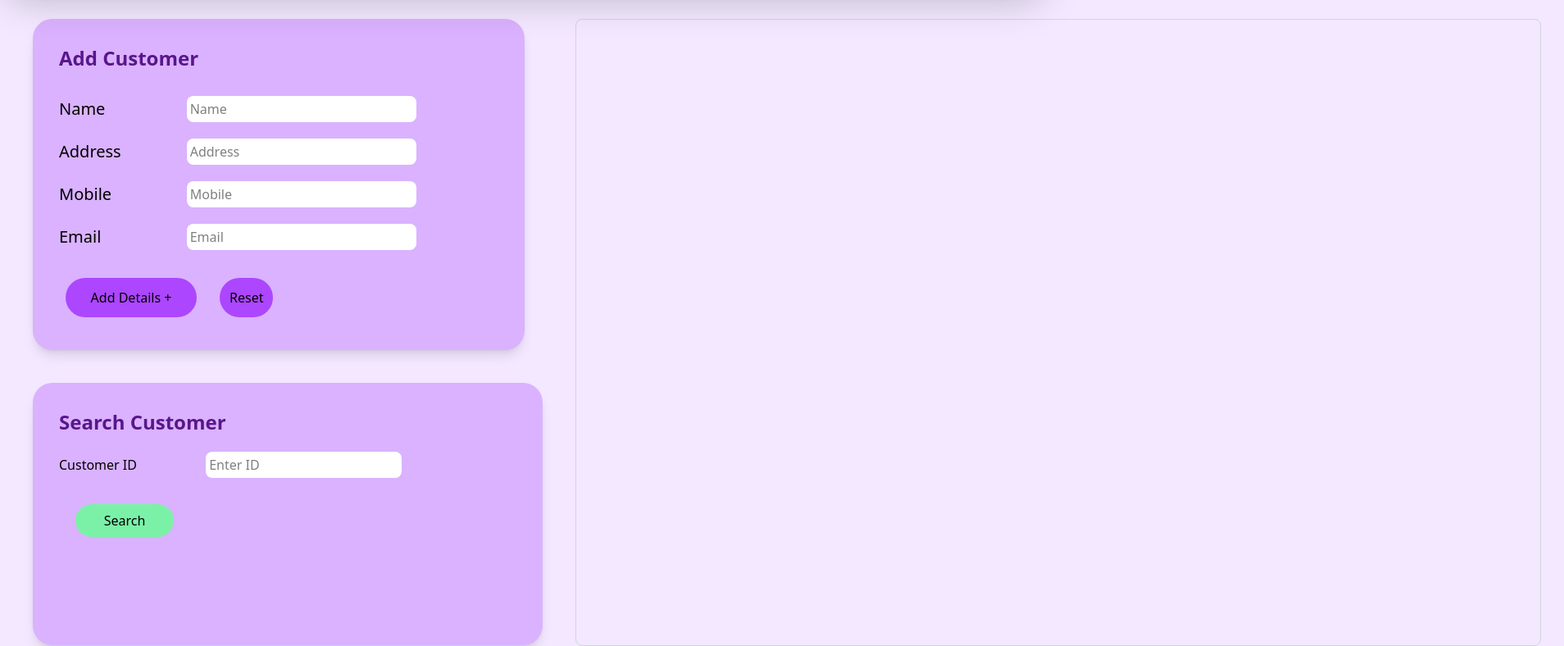
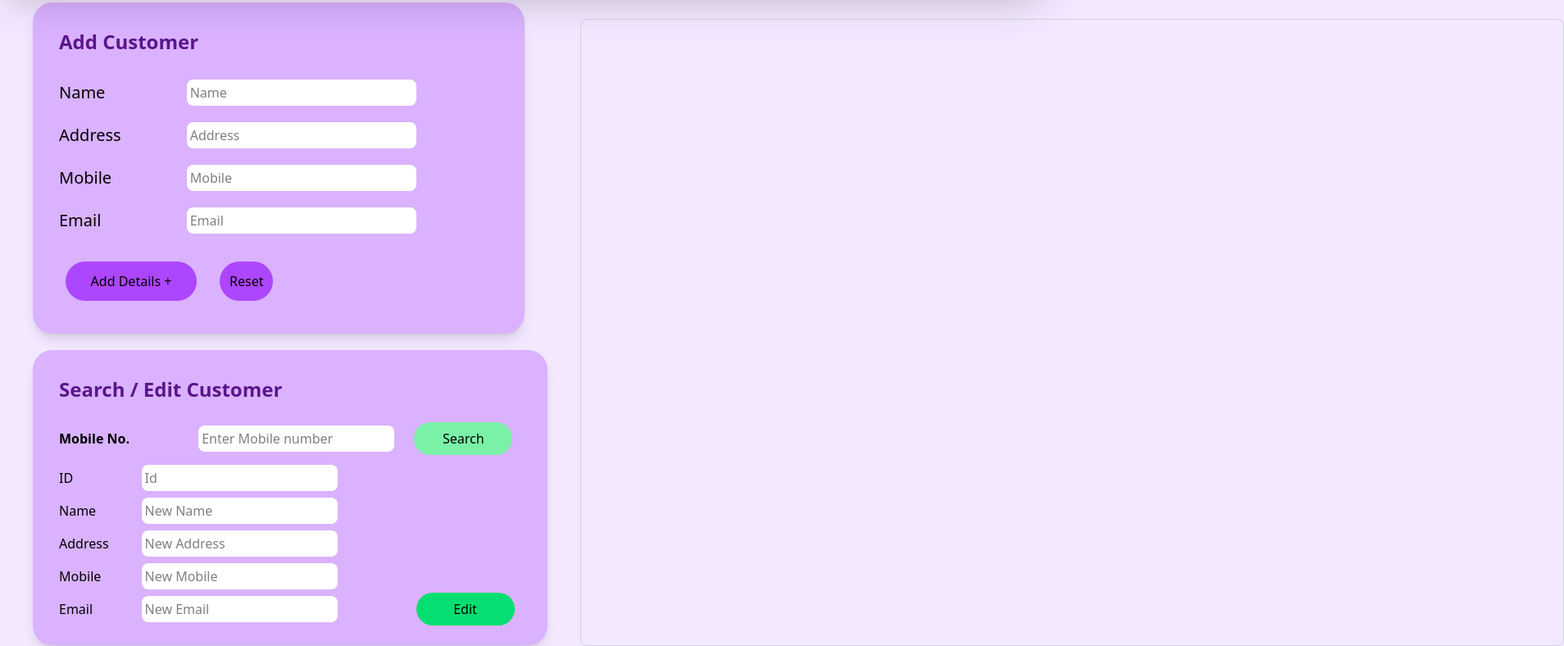
Before and after one commit to tharunda2000/MOS-burgers, a plain HTML site: page CustomerMgt.html in a window 1280 px wide. Shown: the part 137-925 px from the top of the page at 82% size, 1908 px wide, since content can reach past the window. Drawn offline with nearby package versions, Linux system fonts and the light colour scheme; no server answers.

Commit message:
Search/Edit customer section structer created and styled

```diff
--- a/CustomerMgt.html
+++ b/CustomerMgt.html
@@ -29,7 +29,7 @@
 
 
 
-            <form action="" id="form" class="bg-purple-300 p-8 rounded-3xl mt-5 w-150 mb-10 shadow-lg">
+            <form action="" id="form" class="bg-purple-300 p-8 rounded-3xl mt-0 w-150 mb-5 shadow-lg">
 
               <h1 class="text-purple-900 text-2xl font-bold mb-5 ">Add Customer</h1>
               <div class="flex">
@@ -77,23 +77,55 @@
 
             </form>
 
-            <form action="" class="bg-purple-300 p-8 rounded-3xl   h-80 shadow-lg ">
-                <h1 class="text-purple-900 text-2xl font-bold">Search Customer</h1>
-                <div class="mt-3">
-                    <label for="" id="label">Customer ID</label>
-                    <input type="text" placeholder="Enter ID" id="idIn" class="bg-white rounded-lg p-1 my-2 ms-20" />
+            <form action="" class="bg-purple-300 p-8 rounded-3xl   h-90 shadow-lg ">
+                <h1 class="text-purple-900 text-2xl font-bold">Search / Edit Customer</h1>
+                <div class="">
+                    <label for="" id="label" class="font-bold">Mobile No.</label>
+                    <input type="text" placeholder="Enter Mobile number"  class="bg-white rounded-lg p-1 my-2 ms-20" id="mobileInSearch"/>
 
 
                     <input
                       type="button"
                       id="button"
                       value="Search"
-                      onclick=""
+                      onclick="searchByMobile()"
                       class="p-2 rounded-full m-2 w-30  bg-green-300 cursor-pointer mt-6 ms-5 hover:bg-green-500"
                     />
 
+                </div>
+
+                <div class="flex">
+
+                  <div class="flex flex-col">
+
+                    <label for="" id="label" class="my-2">ID</label>
+                    <label for="" id="label" class="my-2">Name</label>
+                    <label for="" id="label" class="my-2">Address</label>
+                    <label for="" id="label" class="my-2">Mobile</label>
+                    <label for="" id="label" class="my-2">Email</label>
+
+                  </div>
+
+                  <div class="flex flex-col ms-10">
+                    <input type="text" placeholder="Id" id="idIn1" class="bg-white rounded-lg p-1 my-1"/>
+                    <input type="text" placeholder="New Name" id="nameIn1" class="bg-white rounded-lg p-1 my-1"/>
+                    <input type="text" placeholder="New Address" id="addressIn1" class="bg-white rounded-lg p-1 my-1"/>
+                    <input type="text" placeholder="New Mobile" id="mobileIn1" class="bg-white rounded-lg p-1 my-1" />
+                    <input type="text" placeholder="New Email" id="emailIn1" class="bg-white rounded-lg p-1 my-1"  />
+
+                  </div>
+
+                  <div class="flex flex-col ms-10">
+
+                    <input
+                      type="button"
+                      value="Edit"
+                      onclick="editCustomer()"
+                      class="p-2 rounded-full m-2 w-30 mt-40 ms-14  bg-green-400 cursor-pointer mt-6 ms-5 hover:bg-green-500"
+                    />
 
 
+                  </div>
 
                 </div>
 
@@ -104,10 +136,7 @@
 
 
 
-      <div class="flex flex-col mt-40 ms-10 w-[1200px] h-[765px] overflow-auto border border-gray-300 rounded-lg p-4 bg-purple-100"  id="table">
-
-
-
+      <div class="flex flex-col mt-40 ms-10 w-[1200px] h-[765px] overflow-auto border border-gray-300 rounded-lg p-1 bg-purple-100"  id="table">
 
 
 
```
Also changed, not shown: index.html (+11 -21 lines).
